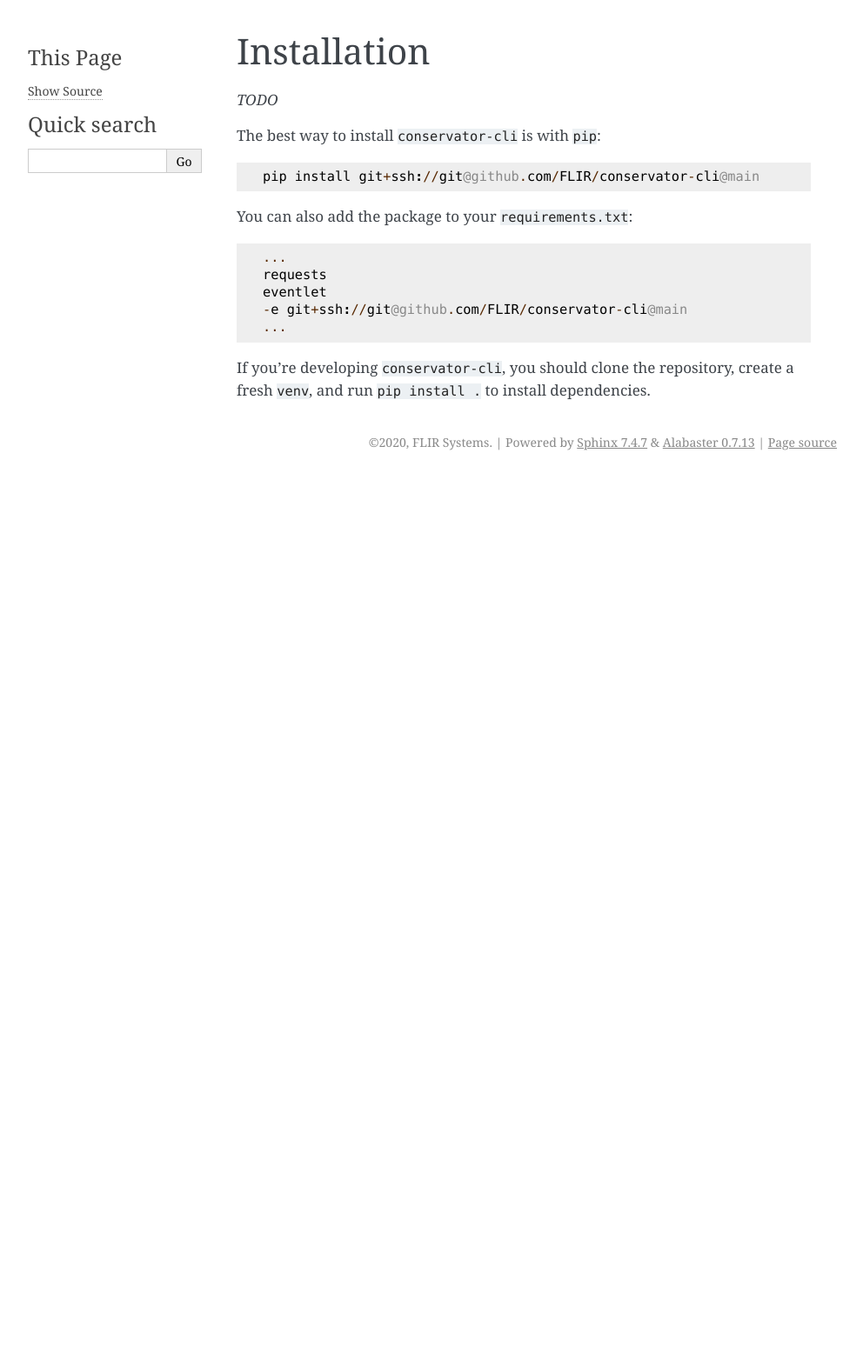
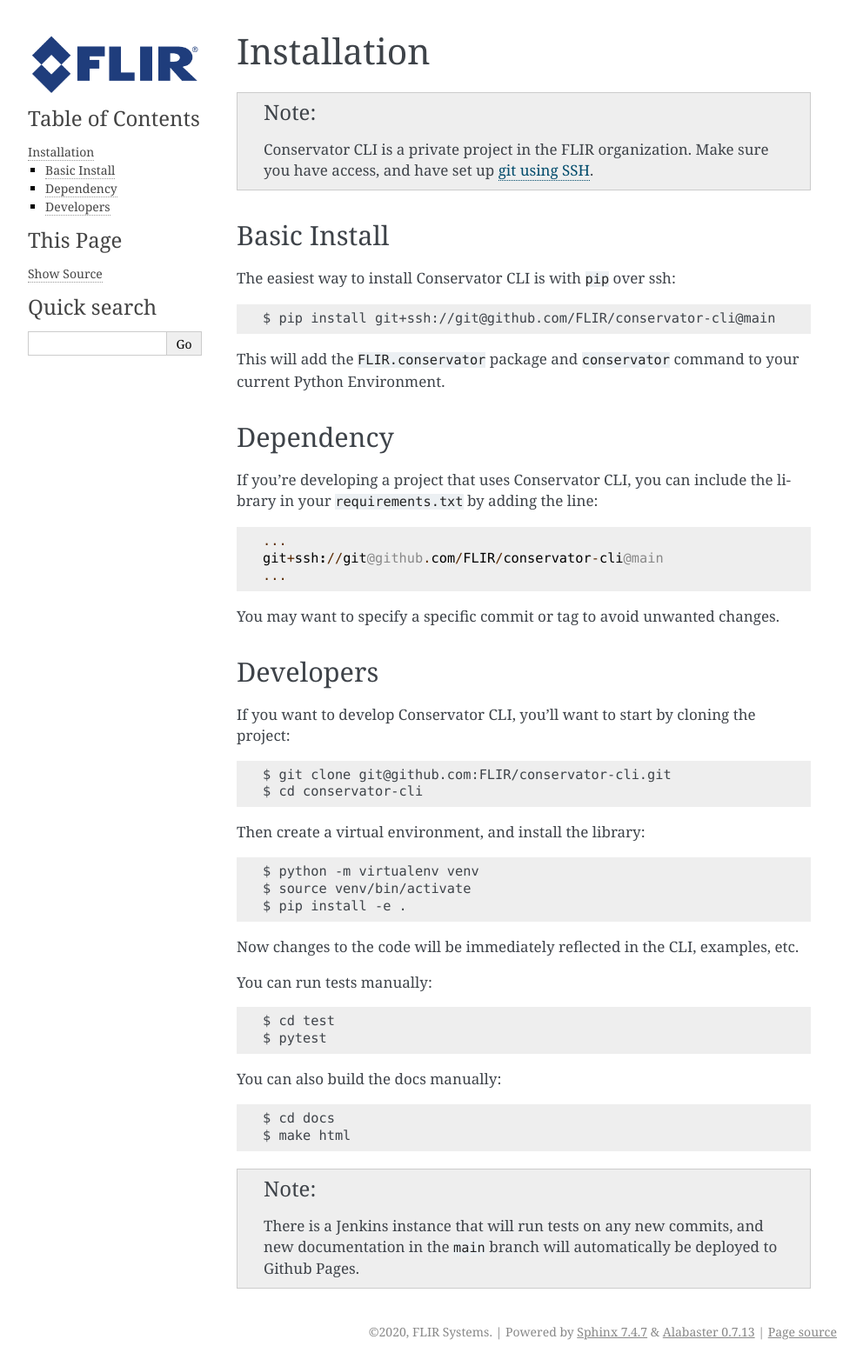
Before and after one commit to FLIR/conservator-cli, a Sphinx documentation site: the page built from docs/usage/installation.rst, in a window 1280 px wide. Shown: the whole page at 87% size, without its empty margins (148-1140 px from the left). Built offline with Sphinx 7.4.7, drawn with Linux system fonts in a browser that asks for light colours; before the commit the page ends 900 px from its top, so only the background shows below that.

Commit message:
Update documentation landing page and installation guide (#51)
* Update docs styling, index, installation

* Fix typos

```diff
--- a/docs/conf.py
+++ b/docs/conf.py
@@ -53,3 +53,6 @@
 # relative to this directory. They are copied after the builtin static files,
 # so a file named "default.css" will overwrite the builtin "default.css".
 html_static_path = ['_static']
+
+html_favicon = '_static/favicon.ico'
+html_logo = '_static/logo.webp'
--- a/docs/usage/installation.rst
+++ b/docs/usage/installation.rst
@@ -1,19 +1,63 @@
 Installation
 ============
 
-*TODO*
+.. note::
+    Conservator CLI is a private project in the FLIR organization. Make
+    sure you have access, and have set up `git using SSH`_.
 
-The best way to install ``conservator-cli`` is with ``pip``::
+.. _`git using SSH`: https://docs.github.com/en/free-pro-team@latest/github/authenticating-to-github/connecting-to-github-with-ssh
 
-    pip install git+ssh://git@github.com/FLIR/conservator-cli@main
+Basic Install
+-------------
 
-You can also add the package to your ``requirements.txt``::
+The easiest way to install Conservator CLI is with ``pip`` over ssh::
+
+    $ pip install git+ssh://git@github.com/FLIR/conservator-cli@main
+
+This will add the ``FLIR.conservator`` package and ``conservator`` command to
+your current Python Environment.
+
+Dependency
+----------
+
+If you're developing a project that uses Conservator CLI, you can include
+the library in your ``requirements.txt`` by adding the line::
 
     ...
-    requests
-    eventlet
-    -e git+ssh://git@github.com/FLIR/conservator-cli@main
+    git+ssh://git@github.com/FLIR/conservator-cli@main
     ...
 
-If you're developing ``conservator-cli``, you should clone the
-repository, create a fresh ``venv``, and run ``pip install .`` to install dependencies.
+You may want to specify a specific commit or tag to avoid unwanted changes.
+
+Developers
+----------
+
+If you want to develop Conservator CLI, you'll want to start by cloning
+the project::
+
+    $ git clone git@github.com:FLIR/conservator-cli.git
+    $ cd conservator-cli
+
+Then create a virtual environment, and install the library::
+
+    $ python -m virtualenv venv
+    $ source venv/bin/activate
+    $ pip install -e .
+
+Now changes to the code will be immediately reflected in the CLI,
+examples, etc.
+
+You can run tests manually::
+
+    $ cd test
+    $ pytest
+
+You can also build the docs manually::
+
+    $ cd docs
+    $ make html
+
+.. note::
+    There is a Jenkins instance that will run tests on any new commits,
+    and new documentation in the ``main`` branch will automatically be
+    deployed to Github Pages.
```
Also changed, not shown: docs/index.rst (+23 -2 lines), docs/_static/favicon.ico (added), docs/_static/logo.webp (added), docs/_static/stack.svg (added).
